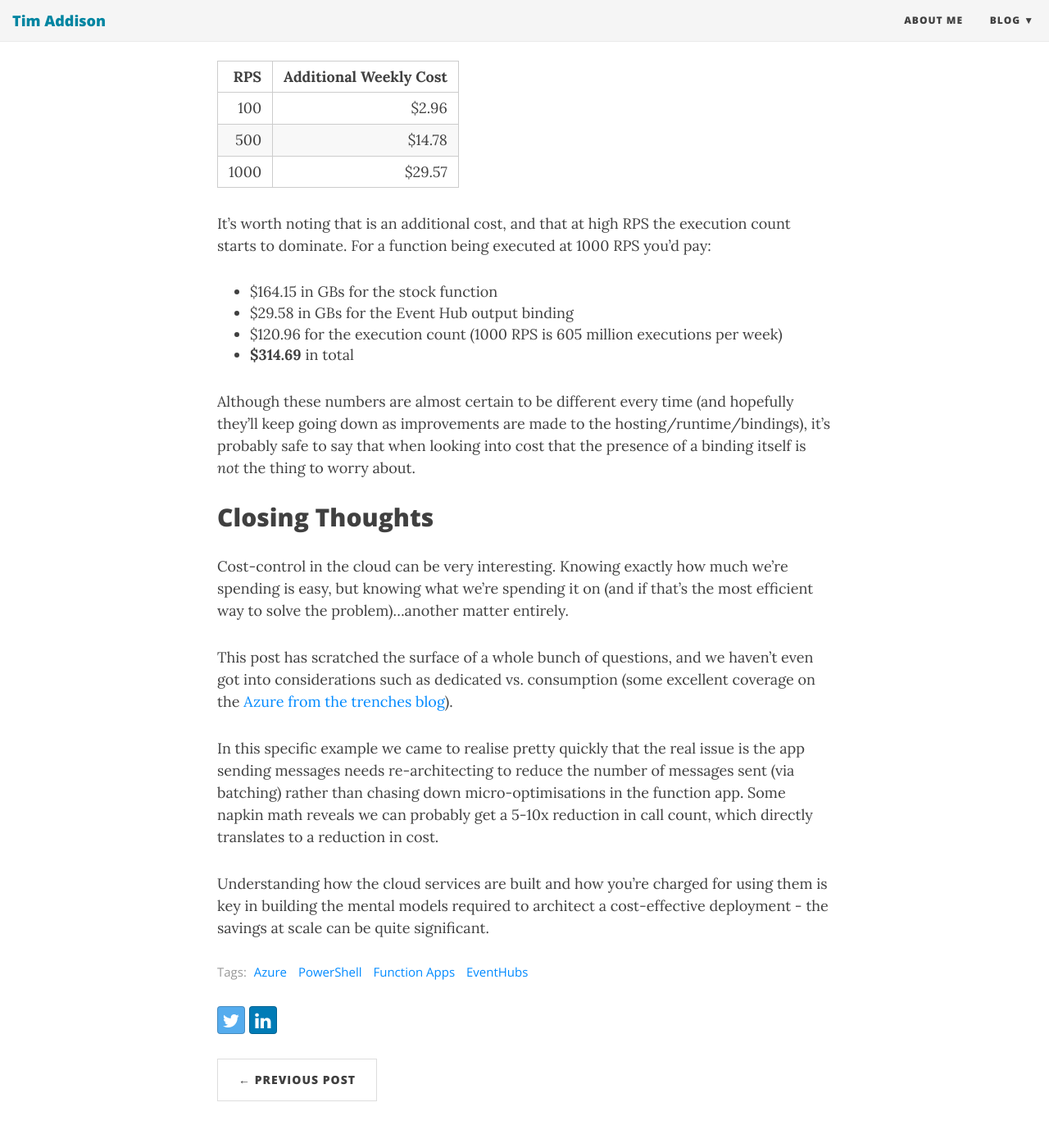
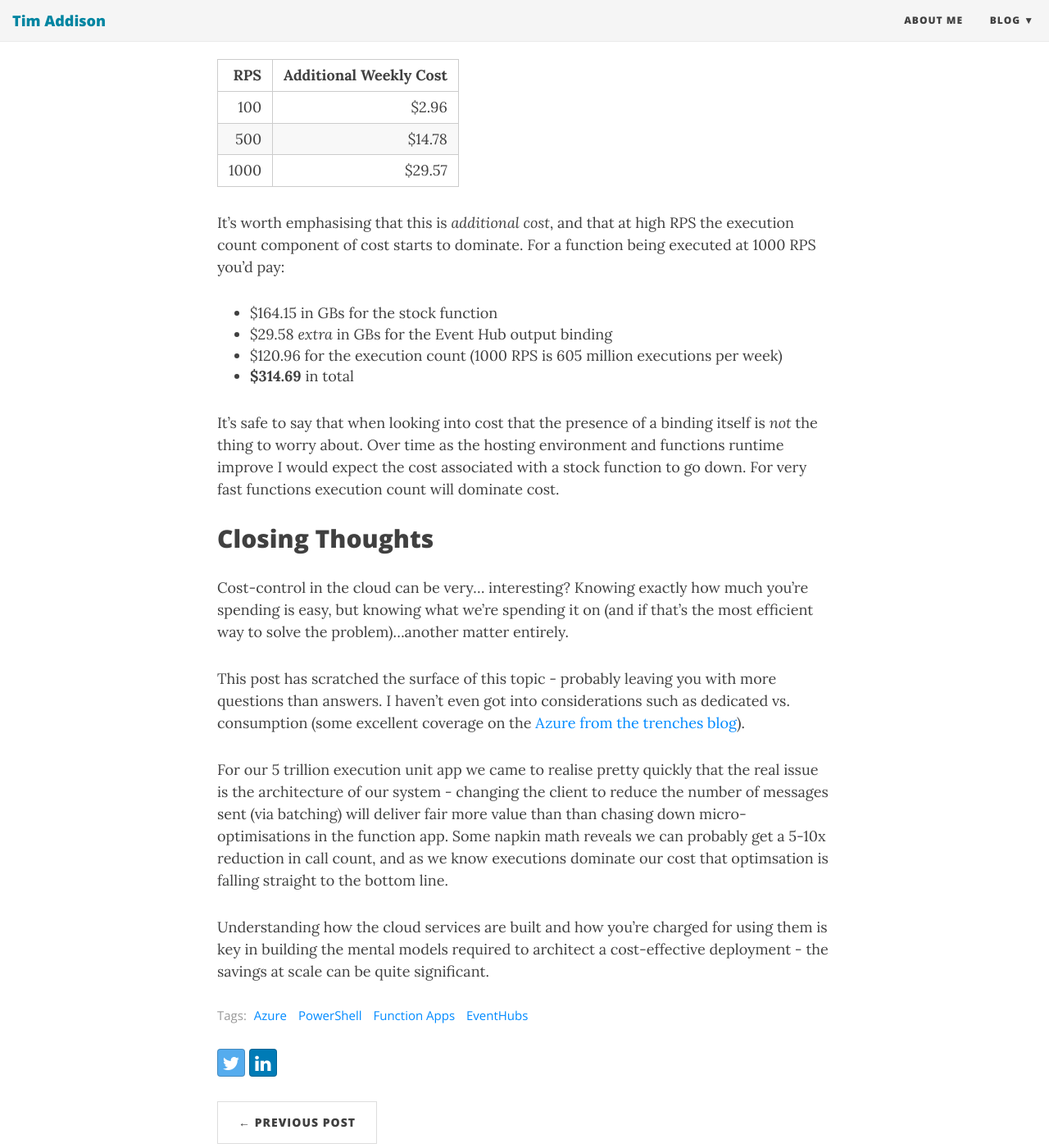
Before and after one commit to taddison/tjaddison.com, a Jekyll site: the page built from _posts/2019/2019-01-21-Overhead-of-EventHub-outputs-with-Azure-Functions.md, in a window 1280 px wide and 1400 px high, scrolled down 5565 px. Shown: the whole window at 82% size. Built offline with Jekyll 4.4.1, drawn with Linux system fonts in a browser that asks for light colours; nearby versions of some CDN libraries; some of the changed text lies outside the part shown.

Commit message:
Copy tidy-up

````diff
--- a/_posts/2019/2019-01-21-Overhead-of-EventHub-outputs-with-Azure-Functions.md
+++ b/_posts/2019/2019-01-21-Overhead-of-EventHub-outputs-with-Azure-Functions.md
@@ -7,17 +7,17 @@
 
 In a world where you're billed for what you use, it pays to really understand what _exactly_ it is you are using.  The [pricing model][Function app pricing] of the Azure Function Apps consumption plan sounds pretty simple (pay based on execution count and execution time) - though as always the devil is in the detail.
 
-In a recent project where we've migrated a workload from a dedicated (on-prem) server to a function app, and in trying to deconstruct the costs of the serverless deployment someone asked what sounded like a fairly simple question:
+In a recent project where we've migrated a workload from a dedicated (on-prem) server to a function app, someone asked what sounded like a fairly simple question:
 
 - **Do we pay (on the function app side) for the output to an Event Hub, and if so how much does it cost?**
 
-This post explores the answer to that question for a trivial C# function, as well as providing a few pointers to help get your head around consumption billing.
+This post explores the answer to that question for a trivial C# function, and provides a few pointers to help get your head around consumption billing.
 
-If you're wondering why we wanted to deconstruct the function's cost when an _execution unit_ costs a mere 16 picdollars (16x10^-12), consider what we saw after one week under full load:
+If you're wondering why we wanted to deconstruct the function's cost when an _execution unit_ costs a mere 16 picdollars (16x10^-12), consider what we saw after our first week at full load:
 
 ![A lot of executions](/assets/2019/2019-01-21/Trillions.png)
 
-5 trillion execution units...  Interesting.
+5 trillion execution units...  Interesting!
 
 >Execution units vs. what you see on the pricing page is covered later in the post.
 
@@ -27,18 +27,18 @@
 
 Functions hosted on the consumption plan charge you for:
 
-- Every function execution (currently $0.20 per million execution)
-- Every GB-s used ($0.000016)
+- Every function execution ($0.20 per million execution)
+- Every gigabyte-second used ($0.000016 per GBs)
 
 If the function runs for one second and uses 1GB of memory, your function has used 1GBs.  The smallest quantum is 128MB for memory, and 1 millisecond for duration.  Billing rounds up, so a function using 1MB for 10us is billed at 0.128GB x 1ms, a function using 129MB for 1001us is billed at 0.256GB for 2ms, etc.
 
 Execution time is measured from the start of the function to the end of the function - and is _not_ CPU time.  If your function does any calls to external systems (like an Event Hub) that is billed.  This includes the input/output bindings.
 
-> This is one reason why your functions shouldn't call other functions - you'll get billed for both!  If you need to do this then [Durable Functions] might be a better fit, though prepare for a whole host of new billing complexities to wrap your head around.
+> This is one reason why your functions shouldn't call other functions - you'll get billed for the execution time of both!  If you need to use this pattern then [Durable Functions] might be a better fit, though prepare for a whole host of new billing complexities to wrap your head around.
 
-Billing information is provided at the function-app level, and not at a per-function level.
+Billing information is provided at the function-app level, and not per-function level.
 
-Azure Monitor doesn't expose the GB-s billing metric directly, and instead exposes a metric called *Function Execution Units*.  One of these is equal to 1MB-ms.  Converting from GB-s to MB-ms can be done by dividing through by 1,024,000 (GB -> MB is 1024, s -> ms is 1000).
+Azure Monitor doesn't expose the GBs billing metric directly, and instead exposes a metric called *Function Execution Units*.  One of these is equal to 1 megabyte millisecond.  Converting from GBs to MBms can be done by dividing through by 1,024,000 (GB -> MB is 1024, s -> ms is 1000).
 
 All of these together tell us that:
 
@@ -46,13 +46,13 @@
 - Any optimisation that doesn't help us cross a boundary of 1ms execution time wont' impact cost
 - Adding an Event Hub output is only 'free' if it takes <1ms and has a memory impact that won't take us over a 128MB memory boundary
 
-> For more details check out the [Consumption FAQ].  Precise details on how the memory usage is billed is pretty hard to pin down - there are a handful of outstanding issues that may need to be resolved before it's straightforward to examine (see [here][memory issue 1], [here][memory issue 2], and [here][memory issue 3]).
+> For more details on the consumption plan check out the [Consumption FAQ].  Precise details on how the memory usage is billed is pretty hard to pin down - there are a handful of outstanding issues that may need to be resolved before it's straightforward to examine (see [here][memory issue 1], [here][memory issue 2], and [here][memory issue 3]).
 
 ## Test harness
 
-Our test harness is going to take a stock function (that returns) and compare it to a funciton which outputs a message to an Event Hub.
+Our test harness is going to take a stock function (`return`) and compare it to a funciton which outputs a message to an Event Hub.
 
-The functions below were deployed as separate function apps (to enable parallel testing and still get the granular cost metrics needed).  You can view the [sample project on GitHub][function app project].  The deployment was a straightforward 'Publish' from Visual Studio, with each function getting it's own storage account/app service plan (on the consumption tier), and application insights resource.  An Event Hub was created to act as the output binding for the second test.
+The functions below were deployed as separate function apps (to enable parallel testing and still get the granular cost metrics needed).  You can view the [sample project on GitHub][function app project].  The deployment was a straightforward 'Publish' from Visual Studio, with each function getting it's own storage account/app service plan (on the consumption tier), as well as an application insights resource.  An Event Hub was created to act as the output binding for the second test.
 
 ### No-Op Test
 ```csharp
@@ -82,7 +82,7 @@
 
 This PowerShell script uses [runspaces][runspace blog] to execute the tests in parallel.  We're interested in executing the function a set number of times and examining cost (as opposed to load testing), and so any delay or 'unfairness' due to the client-driver being slow isn't an issue.
 
-Once the code has finished executing we can then go to Azure Monitor and pull the stats on execution count for both function apps (with/without an Event Hub output binding), and see what overhead there is.
+Once the code has finished executing we can then go to [Azure Monitor] and pull the stats on execution count for both function apps and see what overhead there is.
 
 ```powershell
 $BASELINE_URI = "https://fa-eh-test-appinsights.azurewebsites.net/api/noop"
@@ -164,22 +164,22 @@
 |500|$14.78|
 |1000|$29.57|
 
-It's worth noting that is an additional cost, and that at high RPS the execution count starts to dominate.  For a function being executed at 1000 RPS you'd pay:
+It's worth emphasising that this is _additional cost_, and that at high RPS the execution count component of cost starts to dominate.  For a function being executed at 1000 RPS you'd pay:
 
 - $164.15 in GBs for the stock function
-- $29.58 in GBs for the Event Hub output binding
+- $29.58 _extra_ in GBs for the Event Hub output binding
 - $120.96 for the execution count (1000 RPS is 605 million executions per week)
 - **$314.69** in total
 
-Although these numbers are almost certain to be different every time (and hopefully they'll keep going down as improvements are made to the hosting/runtime/bindings), it's probably safe to say that when looking into cost that the presence of a binding itself is _not_ the thing to worry about.
+It's safe to say that when looking into cost that the presence of a binding itself is _not_ the thing to worry about.  Over time as the hosting environment and functions runtime improve I would expect the cost associated with a stock function to go down.  For very fast functions execution count will dominate cost.
 
 ## Closing Thoughts
 
-Cost-control in the cloud can be very interesting.  Knowing exactly how much we're spending is easy, but knowing what we're spending it on (and if that's the most efficient way to solve the problem)...another matter entirely.
+Cost-control in the cloud can be very... interesting?  Knowing exactly how much you're spending is easy, but knowing what we're spending it on (and if that's the most efficient way to solve the problem)...another matter entirely.
 
-This post has scratched the surface of a whole bunch of questions, and we haven't even got into considerations such as dedicated vs. consumption (some excellent coverage on the [Azure from the trenches blog][dedicated vs consumption]).
+This post has scratched the surface of this topic - probably leaving you with more questions than answers. I haven't even got into considerations such as dedicated vs. consumption (some excellent coverage on the [Azure from the trenches blog][dedicated vs consumption]).
 
-In this specific example we came to realise pretty quickly that the real issue is the app sending messages needs re-architecting to reduce the number of messages sent (via batching) rather than chasing down micro-optimisations in the function app.  Some napkin math reveals we can probably get a 5-10x reduction in call count, which directly translates to a reduction in cost.
+For our 5 trillion execution unit app we came to realise pretty quickly that the real issue is the architecture of our system - changing the client to reduce the number of messages sent (via batching) will deliver fair more value than than chasing down micro-optimisations in the function app.  Some napkin math reveals we can probably get a 5-10x reduction in call count, and as we know executions dominate our cost that optimsation is falling straight to the bottom line.
 
 Understanding how the cloud services are built and how you're charged for using them is key in building the mental models required to architect a cost-effective deployment - the savings at scale can be quite significant.
 
````
Also changed, not shown: other parts of _posts/2019/2019-01-21-Overhead-of-EventHub-outputs-with-Azure-Functions.md (+3 -2 lines).
